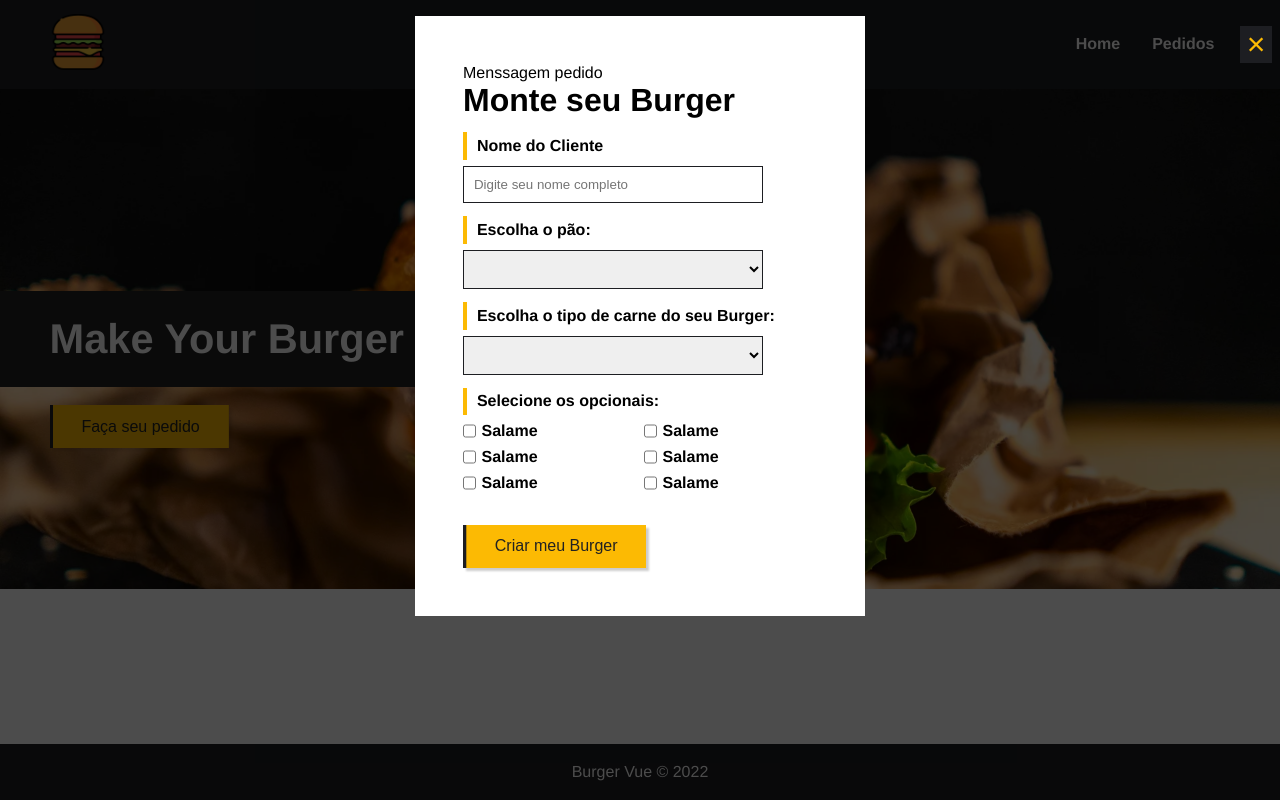
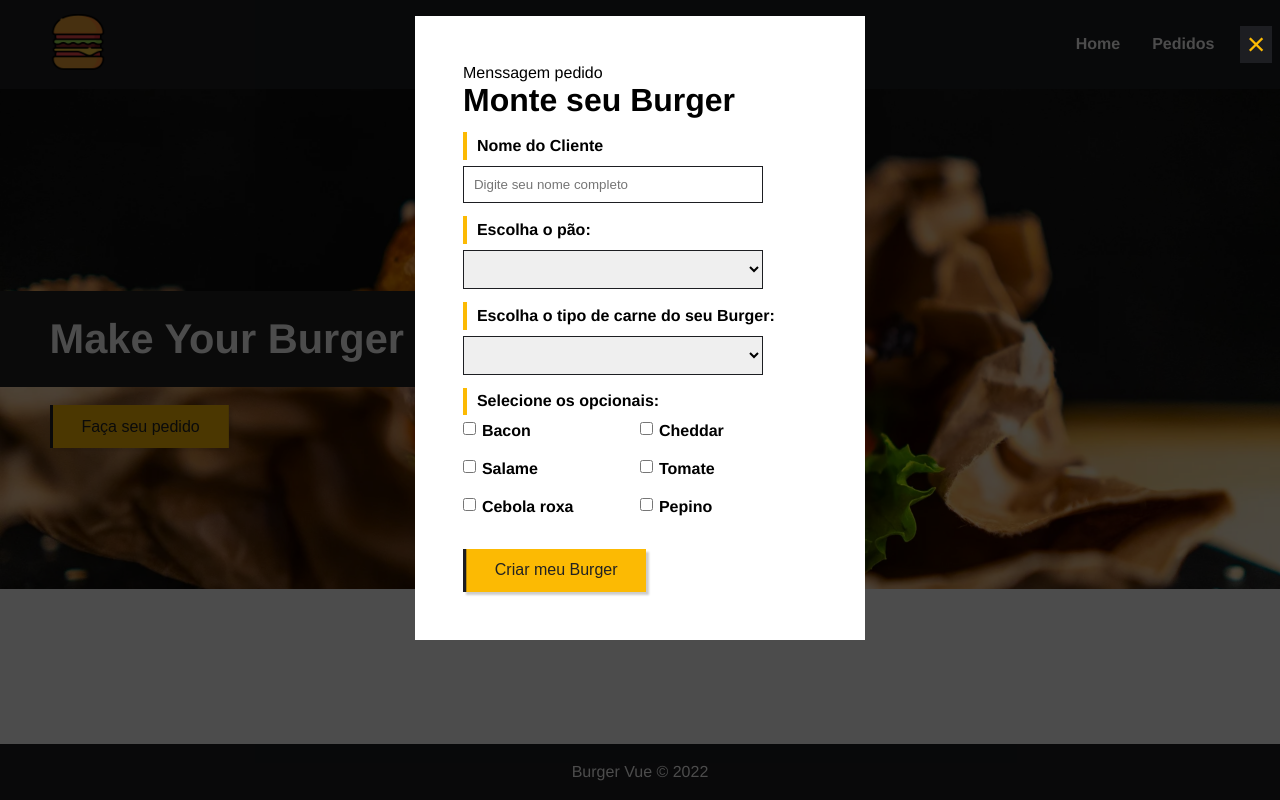
Before and after one commit to danielcrubens/burger-vue, a Vue app: page / in a window 1280 px wide. Both pictures are taken after a click on the button "Faça seu pedido". Built offline with nearby package versions, Linux system fonts and the light colour scheme; data requests are answered from the project's data file.

Commit message:
resgatando dados do banco de dados e inserindo no formulário  :fire:

```diff
--- a/src/components/BurgerForm.vue
+++ b/src/components/BurgerForm.vue
@@ -12,29 +12,21 @@
           <label for="pao">Escolha o pão:</label>
           <select name="pao" id="pao" v-model="pao">
             <option value="">Selecione seu pão</option>
-            <option value="integral">Integral</option>
+            <option v-for="pao in paes" :key="pao.id" value="pao.tipo">{{ pao.tipo }}</option>
           </select>
         </div>
         <div class="input-container">
           <label for="carne">Escolha o tipo de carne do seu Burger:</label>
           <select name="carne" id="carne" v-model="carne">
             <option value="">Selecione o tipo de carne</option>
-            <option value="maminha">Maminha</option>
+            <option v-for="carne in carnes" :key="carne.id" value="pao.tipo">{{ carne.tipo }}</option>
           </select>
         </div>
         <div id="opcionais-container" class="input-container">
           <label id="opcionais-title" for="opcionais">Selecione os opcionais:</label>
-          <div class="checkbox-container">
-            <input type="checkbox" name="opcionais" v-model="opcionais" value="salame">
-            <span>Salame</span>
-            <input type="checkbox" name="opcionais" v-model="opcionais" value="salame">
-            <span>Salame</span> <input type="checkbox" name="opcionais" v-model="opcionais" value="salame">
-            <span>Salame</span>
-            <input type="checkbox" name="opcionais" v-model="opcionais" value="salame">
-            <span>Salame</span>
-            <input type="checkbox" name="opcionais" v-model="opcionais" value="salame">
-            <span>Salame</span> <input type="checkbox" name="opcionais" v-model="opcionais" value="salame">
-            <span>Salame</span>
+          <div class="checkbox-container" v-for="opcional in opcionaisdata" :key="opcional.id">
+            <input type="checkbox" name="opcionais" v-model="opcionais" :value="opcional.tipo">
+            <span>{{ opcional.tipo }}</span>
           </div>
         </div>
         <input type="submit" class="submit-btn" value="Criar meu Burger">
@@ -45,15 +37,42 @@
 
 <script>
 export default {
-  name: 'BurgerForm'
+  name: 'BurgerForm',
+  data() {
+    return {
+      paes: null,
+      carnes: null,
+      opcionaisdata: null,
+      nome: null,
+      pao: null,
+      carne: null,
+      opcionais: [],
+      status: 'Solicitado',
+      msg: null
+    }
+  },
+  methods: {
+    async getIngredientes() {
+      const req = await fetch("http://localhost:3000/ingredientes")
+      const data = await req.json()
+      console.log(data)
+      this.paes = data.paes
+      this.carnes = data.carnes
+      this.opcionaisdata = data.opcionais
+    }
+  },
+  mounted() {
+    this.getIngredientes()
+  },
 }
 </script>
 
 <style lang="scss" scoped>
 #buger-form {
-  h1{
+  h1 {
     margin-bottom: 0.8rem;
   }
+
   .input-container {
     display: flex;
     flex-direction: column;
@@ -89,26 +108,19 @@
   }
 
   .checkbox-container {
-    display: grid;
-    grid-template-columns: 1fr 1fr 1fr 1fr;
-    grid-template-rows: 1fr 1fr;
-    gap: 0.5rem 0.5rem;
-    justify-content: space-between;
-    align-content: end;
-    justify-items: start;
-    width: 100%;
-    margin-bottom: 1.25rem;
-
-    span,
-    input {
-      width: auto;
-    }
-
-    span {
-      margin-left: -4.5rem;
-      font-weight: bold;
-    }
-  }
+	display: flex;
+	align-items: flex-start;
+	width: 50%;
+	margin-bottom: 1.25rem;
+	span {
+		width: auto;
+		margin-left: 0.37rem;
+		font-weight: bold;
+	}
+	input {
+		width: auto;
+	}
+}
 
   .submit-btn {
     width: auto;
```
